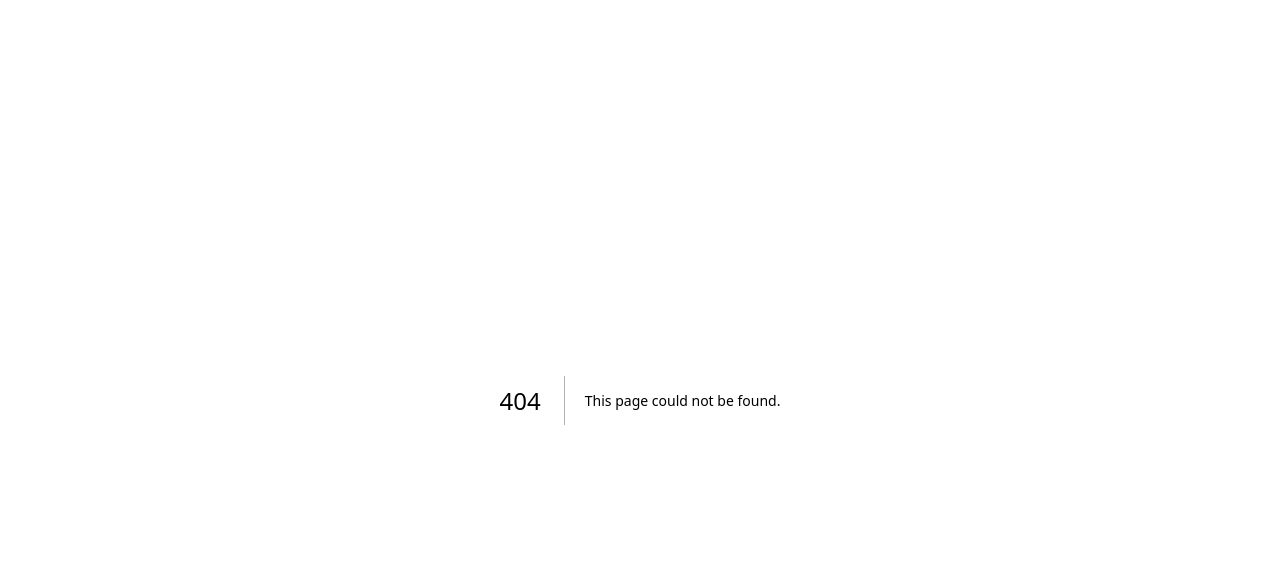
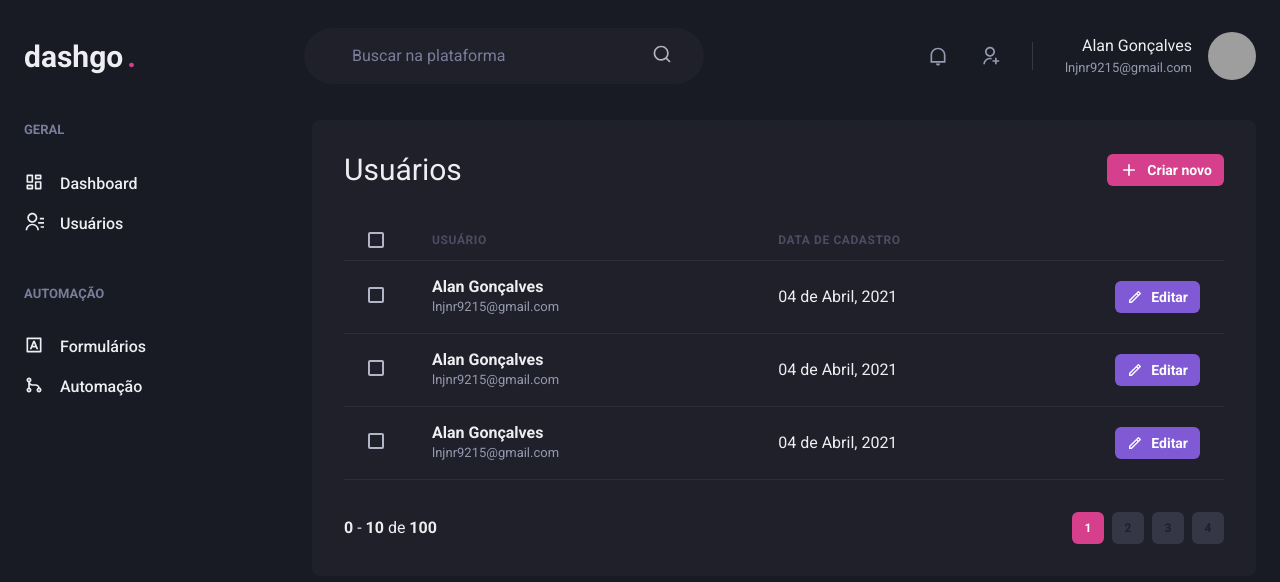
Before and after one commit to lanDev01/dashgo, a Next.js app: page /users in a window 1280 px wide. Before the commit this address had no page. Shown: the top 582 px of the page. Built offline with nearby package versions, Linux system fonts and the light colour scheme; grey boxes are pictures that could not be loaded.

Commit message:
feat: developing user table

```diff
--- /dev/null
+++ b/src/pages/users/index.tsx
@@ -0,0 +1,122 @@
+import { Header } from "@/src/components/Header";
+import { Pagination } from "@/src/components/Pagination";
+import { SideBar } from "@/src/components/Sidebar";
+import { Box, Button, Checkbox, Flex, Heading, Icon, Table, Tbody, Td, Text, Th, Thead, Tr } from "@chakra-ui/react";
+import { RiAddLine, RiPencilLine } from "react-icons/ri";
+
+export default function UserList() {
+  return (
+    <Box>
+      <Header />
+
+      <Flex w="100%" my="6" maxWidth={1480} mx="auto" px="6">
+        <SideBar />
+
+        <Box flex="1" borderRadius={8} bg="gray.800" p="8">
+          <Flex mb="8" justify="space-between" align="center">
+            <Heading size="lg" fontWeight="normal">
+              Usuários
+            </Heading>
+
+            <Button
+              as="a"
+              size="sm"
+              fontSize="sm"
+              colorScheme="pink"
+              leftIcon={<Icon as={RiAddLine} fontSize={20} />}
+            >
+              Criar novo
+            </Button>
+          </Flex>
+
+          <Table colorScheme="whiteAlpha">
+            <Thead>
+              <Tr>
+                <Th px="6" color="gray.300" width="8">
+                  <Checkbox colorScheme="pink" />
+                </Th>
+                <Th>Usuário</Th>
+                <Th>Data de cadastro</Th>
+                <Th width="6"></Th>
+              </Tr>
+            </Thead>
+
+            <Tbody>
+              <Tr>
+                <Td px="6">
+                  <Checkbox colorScheme="pink" />
+                </Td>
+                <Td>
+                  <Box>
+                    <Text fontWeight="bold">Alan Gonçalves</Text>
+                    <Text fontSize="small" color="gray.300">lnjnr9215@gmail.com</Text>
+                  </Box>
+                </Td>
+                <Td>04 de Abril, 2021</Td>
+                <Td>
+                  <Button
+                    as="a"
+                    size="sm"
+                    fontSize="sm"
+                    colorScheme="purple"
+                    leftIcon={<Icon as={RiPencilLine} fontSize={16} />}
+                  >
+                    Editar
+                  </Button>
+                </Td>
+              </Tr>
+              <Tr>
+                <Td px="6">
+                  <Checkbox colorScheme="pink" />
+                </Td>
+                <Td>
+                  <Box>
+                    <Text fontWeight="bold">Alan Gonçalves</Text>
+                    <Text fontSize="small" color="gray.300">lnjnr9215@gmail.com</Text>
+                  </Box>
+                </Td>
+                <Td>04 de Abril, 2021</Td>
+                <Td>
+                  <Button
+                    as="a"
+                    size="sm"
+                    fontSize="sm"
+                    colorScheme="purple"
+                    leftIcon={<Icon as={RiPencilLine} fontSize={16} />}
+                  >
+                    Editar
+                  </Button>
+                </Td>
+              </Tr>
+              <Tr>
+                <Td px="6">
+                  <Checkbox colorScheme="pink" />
+                </Td>
+                <Td>
+                  <Box>
+                    <Text fontWeight="bold">Alan Gonçalves</Text>
+                    <Text fontSize="small" color="gray.300">lnjnr9215@gmail.com</Text>
+                  </Box>
+                </Td>
+                <Td>04 de Abril, 2021</Td>
+                <Td>
+                  <Button
+                    as="a"
+                    size="sm"
+                    fontSize="sm"
+                    colorScheme="purple"
+                    leftIcon={<Icon as={RiPencilLine} fontSize={16} />}
+                  >
+                    Editar
+                  </Button>
+                </Td>
+              </Tr>
+            </Tbody>
+          </Table>
+
+          <Pagination />
+        </Box>
+      </Flex>
+    </Box>
+  );
+}
```
